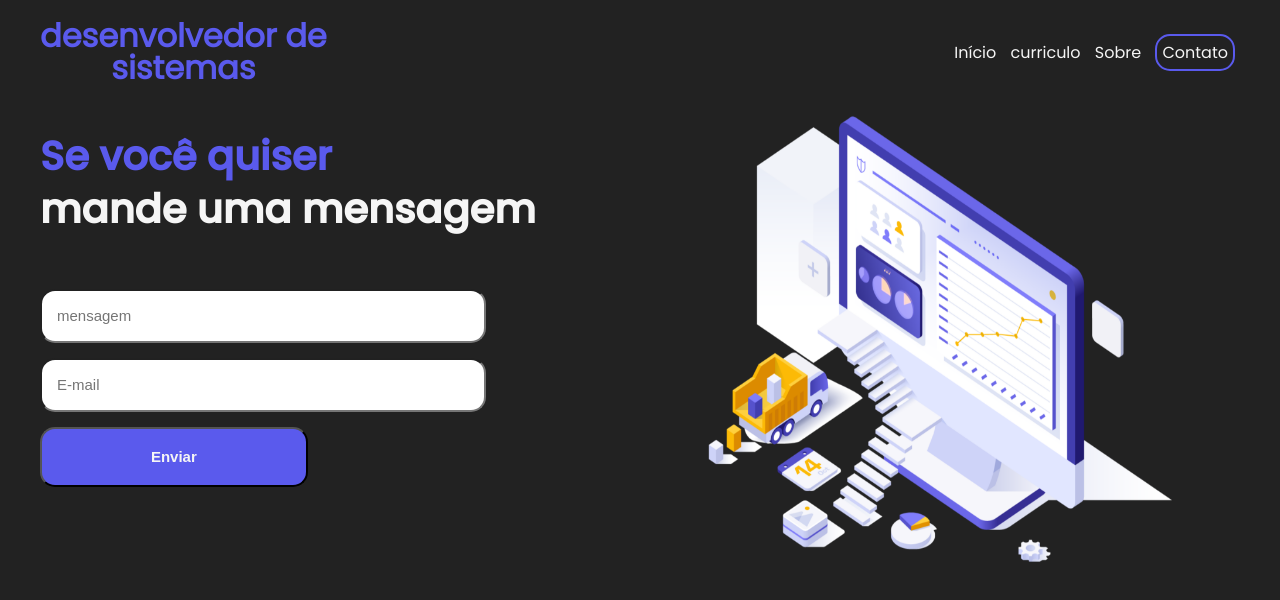
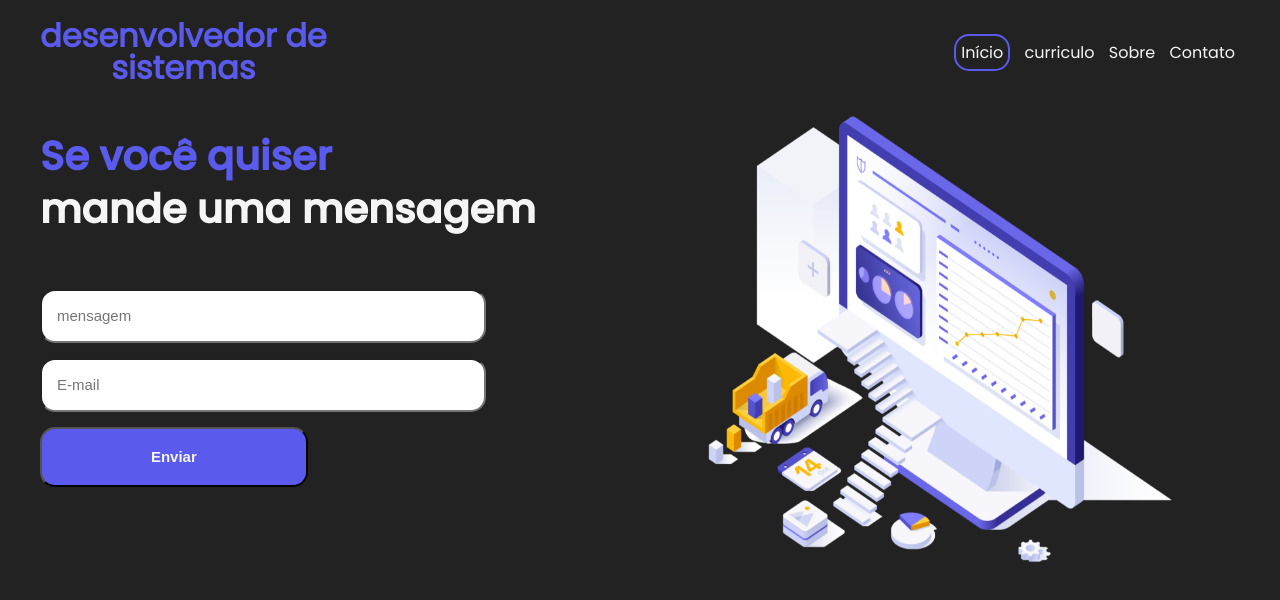
Before and after one commit to Ifwill/ifwill.github.io, a plain HTML site: page index.html in a window 1280 px wide. Drawn offline with Linux system fonts and the light colour scheme.

Commit message:
Update index.html

```diff
--- a/index.html
+++ b/index.html
@@ -21,10 +21,10 @@
         </div>
 
         <ul>
-            <li><a href="index.html">Início</a></li>
+            <li><a href="index.html" id="btn-conta">Início</a></li>
             <li><a href="#">curriculo</a></li>
             <li><a href="sobre.html">Sobre</a></li>
-            <li><a href="contato.html" id="btn-conta">Contato</a></li>
+            <li><a href="contato.html">Contato</a></li>
         </ul>
 
     </header>
```
